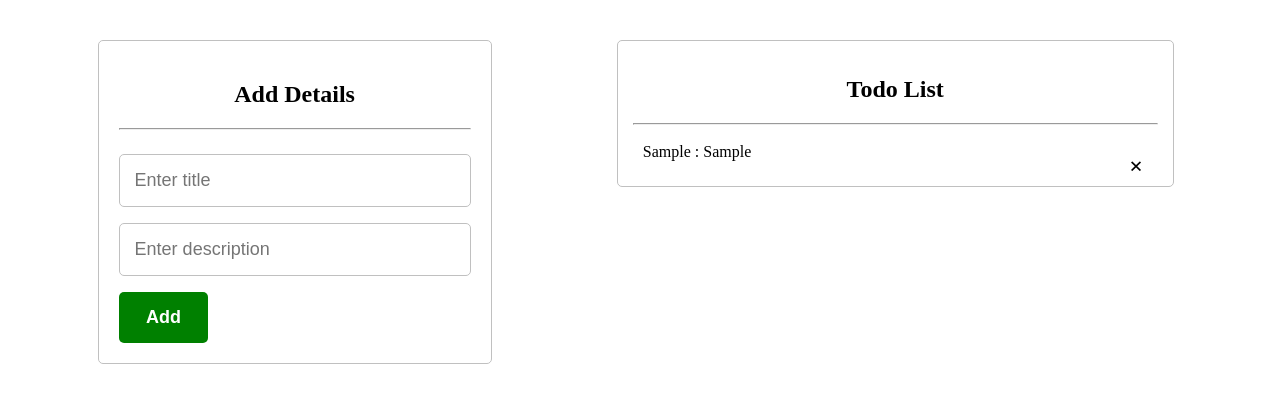
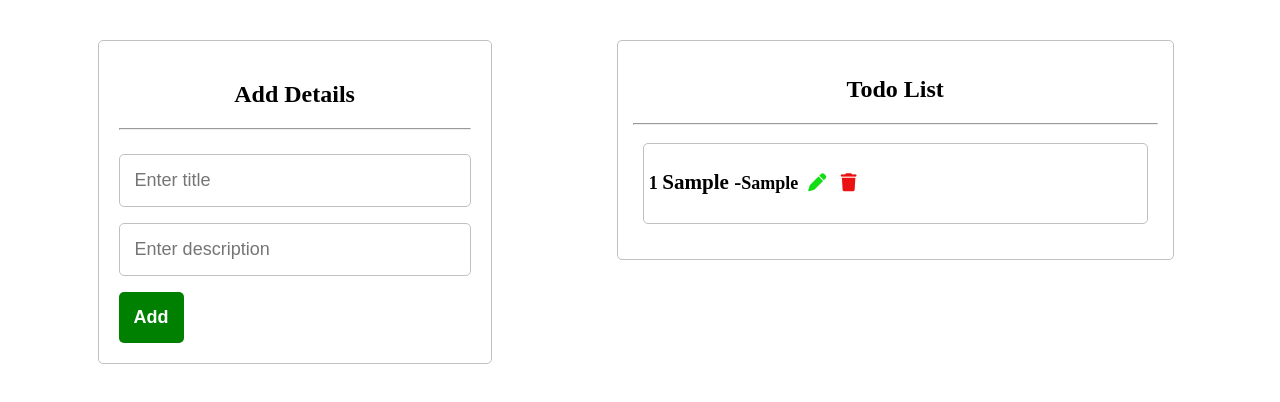
Before and after one commit to Amey-Techtic/Todo-App, a plain HTML site: page index.html in a window 1280 px wide. Both pictures are taken after typing "Sample", "Sample" into the empty fields and a click on the button "Add". Drawn offline with Linux system fonts and the light colour scheme.

Commit message:
First commit

```diff
--- a/index.html
+++ b/index.html
@@ -18,7 +18,7 @@
                 <br/>
                 <input type="text" placeholder="Enter description" id="detail"/>
                 <br/>
-                <button onclick="addList()">Add</button>
+                <button id="addDetails">Add</button>
 
                 <!-- <button type="button" id="updBtn" onclick="update()">Update</button> -->
 
--- a/script.js
+++ b/script.js
@@ -1,45 +1,74 @@
-let inputTitle= document.getElementById("title");
+let inputTitle = document.getElementById("title");
+let inputDetail = document.getElementById("detail");
+let listContainer = document.getElementById("listContainer");
+let addButton = document.getElementById("addDetails");
+let buttonText = document.getElementById("addDetails").innerText;
 
-let inputDetail= document.getElementById("detail");
+let todoArray = [];
+let todoObject = localStorage.getItem("todoData");
+let editId=null; //this will store id of edit element
 
-let listContainer= document.getElementById("listContainer");
-
-
-function addList(){
-   console.log(inputTitle.value,inputDetail.value);
-   if(inputTitle.value==='' || inputDetail===''){
-      alert("Please enter all task details");
-   }
-   else{
-      let list = document.createElement("li");
-      list.innerHTML=inputTitle.value + " : " + inputDetail.value;
-      listContainer.appendChild(list);
-      let span=document.createElement("span");
-      span.innerHTML='\u00d7';
-
-      list.appendChild(span);
-
-   }
-   inputTitle.value='';
-   inputDetail.value='';
-   saveData();
-
+if (todoObject != null) {
+  todoArray =
+    JSON.parse(todoObject); /*we will be storing old data through saveDetails()
+   by localstorage getItem so that on page refresh, the old data is not lost*/
 }
 
-//remove element
-listContainer.addEventListener("click",function(e){
-   if(e.target.tagName==='SPAN'){
-      e.target.parentElement.remove();
-   }
-})
+displayDetails(); //display data in idle state also that is when we dont perform any click event
 
-function saveData(){
-   localStorage.setItem("data",listContainer.innerHTML);
-   //as innerHTML of listContainer div is list li
+console.log(todoArray);
+
+addButton.onclick = () => {
+
+   const title = inputTitle.value;
+   const detail = inputDetail.value;
+
+  if(editId!=null){
+   //edit
+
+   todoArray.splice(editId,1,{title : title , detail : detail});
+   editId=null;
+  }
+  else{
+   //insert
+
+   todoArray.push({ title: title, detail: detail }); //this will add data in last index of array;
+  }
+
+  console.log(todoArray);
+  saveDetails(todoArray);
+  displayDetails();/*display data when user clicks add button, if we dont call then, we need to
+  refresh page manually to display newly added data*/
+  inputTitle.value = "";
+  inputDetail.value = "";
+  addButton.innerText=buttonText;
+};
+
+function saveDetails(todoArray) {
+  let stringArray = JSON.stringify(todoArray); //as localstorage setItem allows vaue of only string type
+  localStorage.setItem("todoData", stringArray);
 }
 
-function showTask(){
-   listContainer.innerHTML=localStorage.getItem("data")
+function displayDetails() {
+  let listData = "";
+  todoArray.forEach((todo,i) => {
+    listData += `<li>${i+1} <h3 id="titleHead">${todo.title} -</h3><h4 id="detailHead"> ${todo.detail} </h4><span><i class="fa-solid fa-pen" id="editIcon" onClick='editInfo(${i})'></i> <i class="fa-solid fa-trash" id="deleteIcon" onClick='deleteInfo(${i})'></i></span></li>`;
+  });
+  listContainer.innerHTML=listData;
 }
 
-showTask();
+function editInfo(id){
+   editId=id;
+   inputTitle.value=todoArray[id].title;
+   inputDetail.value=todoArray[id].detail;
+   addButton.innerText='Save Changes';
+   console.log(todoArray);
+}
+
+function deleteInfo(id){
+   todoArray.splice(id,1); //so that this will remove elment of particular id from todoArray as splice affects original array
+
+   saveDetails(todoArray); //this should also save todoArray with removed element in localstorage so that it would not just remove list data from user interface but also from localstorage too;
+
+   displayDetails(); // after removing element from todoArray, it must also reflect on user interface too
+}
--- a/style.css
+++ b/style.css
@@ -1,12 +1,11 @@
-.container{
+.container {
   margin-top: 5vh;
   display: grid;
   justify-content: space-around;
   grid-template-columns: auto auto;
-
 }
 
-    .form{
+.form {
   padding: 20px;
   border: 1px solid silver;
   border-radius: 5px;
@@ -15,7 +14,7 @@
   margin-left: 7vw;
 }
 
-input{
+input {
   padding: 15px;
   margin-top: 2vh;
   border-radius: 5px;
@@ -24,84 +23,95 @@ input{
   border: 1px solid silver;
   font-size: large;
 }
-    button{
+button {
   margin-top: 2vh;
   color: white;
   background: green;
   border: none;
   padding: 15px;
-        width: 7vw;
   cursor: pointer;
   font-size: large;
   font-weight: bold;
   border-radius: 5px;
 }
 
-    .todoList{
+.todoList {
   padding: 15px;
   border: 1px solid silver;
   border-radius: 5px;
   width: 41vw;
   margin-left: 45vw;
 }
-    h2{
+h2 {
   text-align: center;
 }
 
-    ul{
+ul {
   list-style-type: none;
   padding: 10px;
   margin: 0;
-
 }
 
-    #titleTxt{
+#titleTxt {
   display: inline-block;
   margin-bottom: 0;
   margin-top: 0;
 }
 
-    #detailText{
+#detailText {
   display: inline-block;
   margin-left: 10px;
   margin-bottom: 0;
-        word-break: break-all;
 }
 
-    .lists ul{
+.lists ul {
   position: relative;
   background-color: aqua;
   color: white;
   font-size: large;
   text-align: left;
   margin-bottom: 10px;
+}
+li {
+  font-size: large;
+  font-weight: bold;
+  border: 1px solid silver;
+  margin-bottom: 10px;
+  padding: 5px;
+  border-radius: 5px;
+}
+#titleHead {
+  display: inline-block;
+  font-weight: bold;
+}
+#detailHead {
+  display: inline-block;
+  font-weight: bold;
+  word-break: break-all;
+}
 
+
+#editIcon {
+  color: rgb(18, 221, 18);
+  font-size: large;
+  cursor: pointer;
+  margin-left: 10px;
+  margin-right: 10px;
 }
-    span{
-        position: absolute;
-        right: 0;
-        width: 11vw;
-        padding: 10px;
-        font-size: x-large;
-        font-weight: bold;
+#deleteIcon {
+  color: rgb(233, 17, 17);
+  font-size: large;
   cursor: pointer;
 }
-    i{
-        color: white;
-        font-size: larger;
-        cursor: pointer;
-        margin-left: 10px;
-    }
-
-    #titleh2, #detailh2{
+#titleh2,
+#detailh2 {
   text-align: center;
 }
 
-   #updBtn{
+#updBtn {
   display: none;
 }
 
-    .todoText{
+.todoText {
   display: grid;
-
 }
```
Lines whose indentation alone changed are shown as unchanged.
